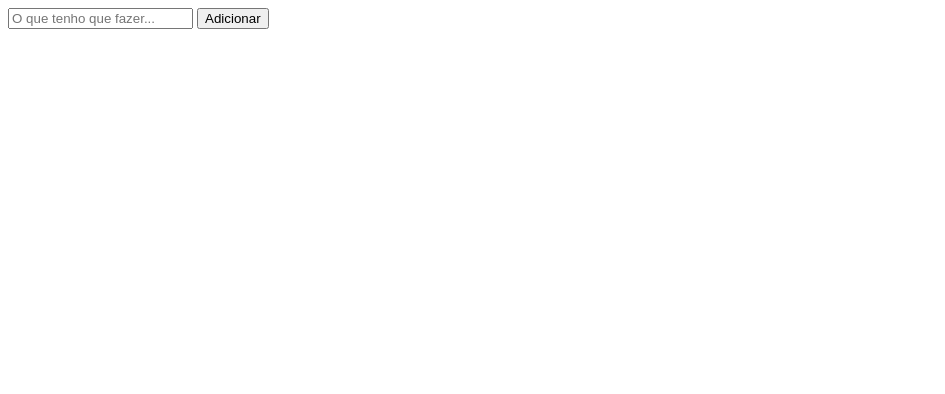
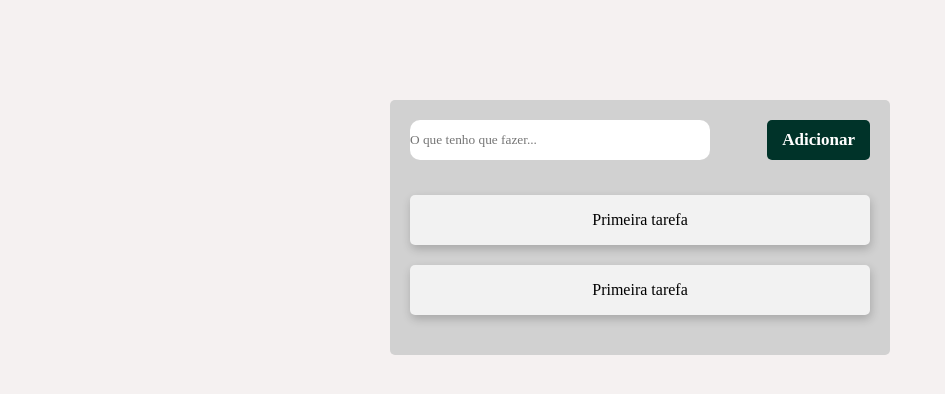
Before and after one commit to Jonathangaruti/to-do-list, a plain HTML site: page index.html in a window 1280 px wide. Shown: the whole page, without its empty margins (0-945 px from the left). Drawn offline with Linux system fonts and the light colour scheme.

Commit message:
css pronto

```diff
--- a/index.html
+++ b/index.html
@@ -3,13 +3,27 @@
 <head>
   <meta charset="UTF-8">
   <meta name="viewport" content="width=device-width, initial-scale=1.0">
+  <link rel="stylesheet" href="style.css">
   <title>Lista de Afazeres</title>
 </head>
 <body>
-  <div>
-    <input placeholder="O que tenho que fazer...">
-    <button>Adicionar</button>
+  <div class="container">
+    <input class="input-task" placeholder="O que tenho que fazer...">
+    <button class="button-add">Adicionar</button>
+    <ul class="list-task">
+      <li class="task">
+        <img src="img/checked.png" alt="adiconar-tarefa">
+        <p>Primeira tarefa</p>
+        <img src="img/trash.png" alt="remover-tarefa">
+      </li>
+      <li class="task">
+        <img src="img/checked.png" alt="adiconar-tarefa">
+        <p>Primeira tarefa</p>
+        <img src="img/trash.png" alt="remover-tarefa">
+      </li>
+    </ul>
   </div>
 
+  <script src="script.js"></script>
 </body>
 </html>
--- /dev/null
+++ b/style.css
@@ -0,0 +1,75 @@
+* {
+  margin: 0;
+  padding: 0;
+  box-sizing: border-box;
+  font-family: 'Times New Roman', Times, serif;
+  outline: none;
+
+}
+
+body{
+  background: #f5f1f1
+}
+
+.container {
+  background-color: #d1d1d1;
+  width: 500px;
+  border-radius: 5px;
+  padding: 20px;
+  margin: 100px auto 0;
+}
+
+.input-task {
+  border: none;
+  border-radius: 10px;
+  width: 300px;
+  height: 40px;
+}
+
+.button-add {
+  border: none;
+  border-radius: 5px;
+  height: 40px;
+  background-color: #003329;
+  color: #ffffff;
+  font-size: 17px;
+  padding: 0 15px;
+  float: right;
+  cursor: pointer;
+  font-weight: 700;
+}
+
+.button-add:hover {
+  opacity: 0.8;
+}
+.button-add:active {
+  opacity: 0.6;
+}
+
+.list-task {
+  width: 100%;
+  list-style: none;
+  margin-top: 35px;
+
+}
+
+.task {
+  background-color: #f2f2f2;
+  box-shadow: 1px 4px 10px rgba(0, 0, 0, 0.2);
+  height: 50px;
+  display: flex;
+  align-items: center;
+  justify-content: space-between;
+  padding: 0 15px;
+  border-radius: 5px;
+  margin-bottom: 20px;
+}
+
+img {
+  height: 25px;
+  opacity: 0;
+  transition: opacity 0.5s ease-in;
+}
+.task:hover img{
+  opacity: 1;
+}
```
Also changed, not shown: img/checked.png (added), img/trash.png (added), script.js (added), 1 other file.
